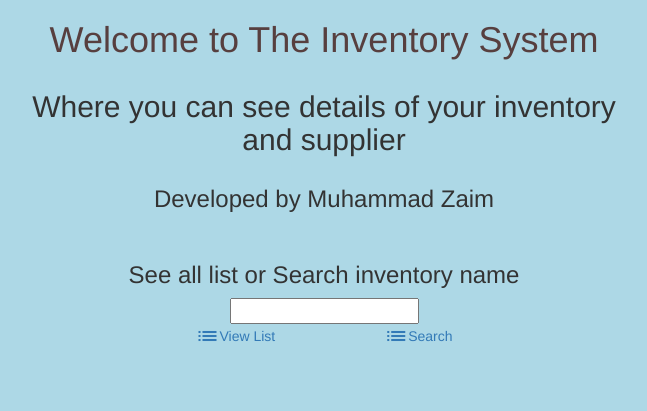
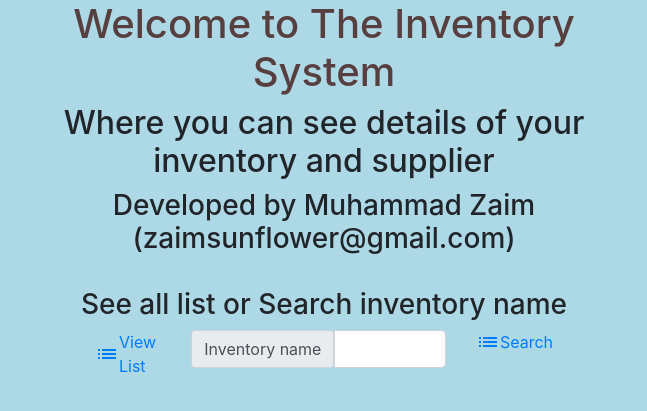
Before and after one commit to miazocool/kiratech-python, a Django app: page /crud/ in a window 1280 px wide. Shown: the top 411 px of the page, without its empty margins (316-963 px from the left). Run offline with Django 4.2, Linux system fonts and the light colour scheme.

Commit message:
Fixed search box

```diff
--- a/inventory_system/crud/templates/crud/index.html
+++ b/inventory_system/crud/templates/crud/index.html
@@ -8,8 +8,8 @@
     />
     <link
       rel="stylesheet"
-      href="https://cdn.jsdelivr.net/npm/bootstrap@3.4.1/dist/css/bootstrap.min.css"
-      integrity="sha384-HSMxcRTRxnN+Bdg0JdbxYKrThecOKuH5zCYotlSAcp1+c8xmyTe9GYg1l9a69psu"
+      href="https://cdn.jsdelivr.net/npm/bootstrap@4.0.0/dist/css/bootstrap.min.css"
+      integrity="sha384-Gn5384xqQ1aoWXA+058RXPxPg6fy4IWvTNh0E263XmFcJlSAwiGgFAW/dAiS6JXm"
       crossorigin="anonymous"
     />
     <link rel="stylesheet" href="{% static 'main.css' %}" />
@@ -20,23 +20,40 @@
     <div class="container">
       <h1>Welcome to The Inventory System</h1>
       <h2>Where you can see details of your inventory and supplier</h2>
-      <h3>Developed by Muhammad Zaim</h3>
+      <h3>Developed by Muhammad Zaim (zaimsunflower@gmail.com)</h3>
       <br />
       <h3>See all list or Search inventory name</h3>
-      <input type="number" id="inv-search" />
       <div class="action">
+        <div class="col-sm">
           <a href="{% url 'list' %}" class="button">
             <span class="material-icons"> list </span>
             View List
           </a>
-        <a
-          onclick="this.href='inventory/?id='+document.getElementById('inv-search').value"
+        </div>
+        <div class="col-sm-7">
+          <div class="input-group mb-3">
+            <div class="input-group-addon">
+              <span class="input-group-text" id="basic-addon3"
+                >Inventory name</span
+              >
+            </div>
+            <input
+              type="text"
+              class="form-control"
+              id="inv-search"
+              aria-describedby="basic-addon3"
+            />
+          </div>
+        </div>
+        <div class="col-sm">
+          <a href="#" onclick="this.href='inventory/?id='+document.getElementById('inv-search').value"
             class="button"
           >
-          <span class="material-icons"> list </span>
+            <span class="material-icons">list</span>
             Search
           </a>
         </div>
       </div>
+    </div>
   </body>
 </html>
--- a/inventory_system/inventory_system/static/main.css
+++ b/inventory_system/inventory_system/static/main.css
@@ -14,11 +14,11 @@ body {
     font-family: verdana;
     font-size: 20px;
   }
-  button{
+  /* button{
     padding: none;
     border: none;
     background: none;
-  }
+  } */
   .container {
     width: 50%;
     display: flex;
@@ -28,7 +28,7 @@ body {
   }
 
   .action{
-    width: 60%;
+    width: 80%;
     display: flex;
     flex-direction: row;
     justify-content: space-around;
```
Lines whose indentation alone changed are shown as unchanged.
